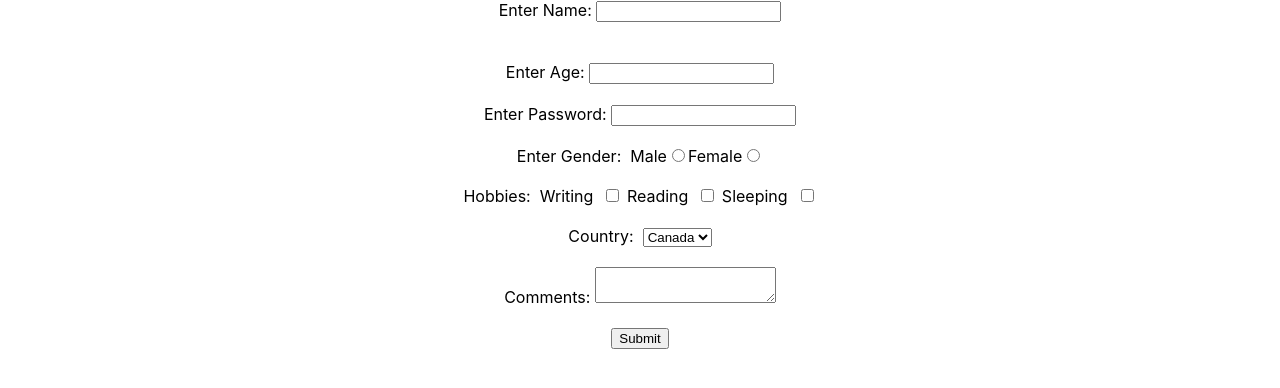
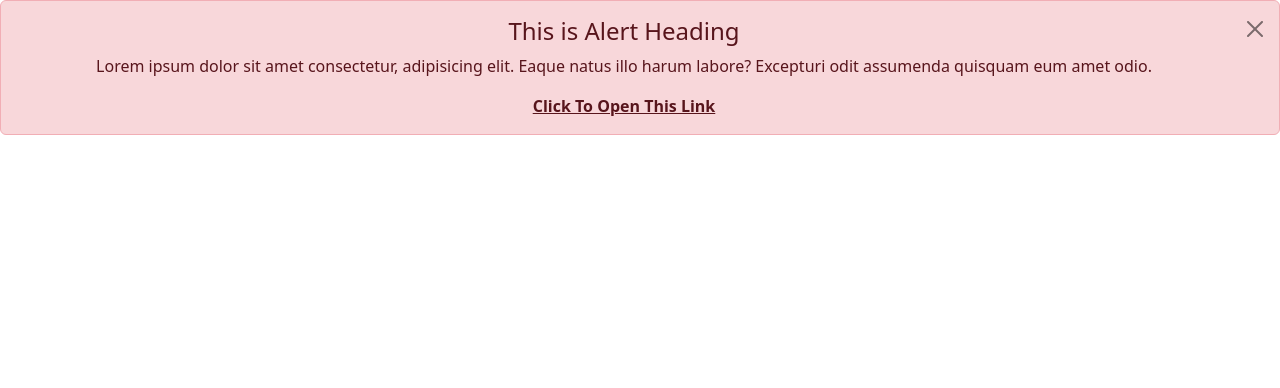
Before and after one commit to riazgul03/ReactJS, a React (Create React App) app in the folder new-app/: page / in a window 1280 px wide. Shown: the top 388 px of the page. Built offline with nearby package versions, Linux system fonts and the light colour scheme.

Commit message:
React-Bootstrap Library In React

```diff
--- a/new-app/package.json
+++ b/new-app/package.json
@@ -6,9 +6,11 @@
     "@testing-library/jest-dom": "^5.17.0",
     "@testing-library/react": "^13.4.0",
     "@testing-library/user-event": "^13.5.0",
+    "bootstrap": "^5.3.3",
     "formik": "^2.4.6",
     "prop-types": "^15.8.1",
     "react": "^18.3.1",
+    "react-bootstrap": "^2.10.4",
     "react-dom": "^18.3.1",
     "react-scripts": "5.0.1",
     "web-vitals": "^2.1.4",
--- a/new-app/src/App.js
+++ b/new-app/src/App.js
@@ -26,6 +26,7 @@ import HookUesRef2 from './HookUesRef2';
 import Validation from './Validation';
 import FormikForm from './FormikForm';
 import FormikForm2 from './FormikForm2';
+import ReactBS from './ReactBS';
 
 // import Comp1 from './Comp1';
 // import Comp2 from './Comp2';
@@ -39,7 +40,7 @@ function App() {
 
   return (
     <div>
-      <FormikForm2/>
+      <ReactBS/>
     </div>
   )
 }
--- /dev/null
+++ b/new-app/src/ReactBS.js
@@ -0,0 +1,63 @@
+import React, { useState } from 'react'
+import { Alert, Button } from 'react-bootstrap'
+import 'bootstrap/dist/css/bootstrap.min.css'
+function ReactBS() {
+    const [Show, setShow] = useState(true)
+    if (Show) {
+        return (
+            <div>
+                <Alert variant='danger' onClose={() => setShow(false)} dismissible>
+                    <Alert.Heading>
+                        This is Alert Heading
+                    </Alert.Heading>
+                    <p>Lorem ipsum dolor sit amet consectetur, adipisicing elit. Eaque natus illo harum labore? Excepturi odit assumenda quisquam eum amet odio.</p>
+                    <Alert.Link>
+                        Click To Open This Link
+                    </Alert.Link>
+                </Alert>
+            </div>
+        )
+    }
+}
+
+export default ReactBS
+
+
+// import React from 'react'
+// import { Alert, Button } from 'react-bootstrap'
+// import 'bootstrap/dist/css/bootstrap.min.css'
+// function ReactBS() {
+//   return (
+//     <div>
+//     <Alert variant='danger'>
+//     <Alert.Heading>
+//         This is Alert Heading
+//     </Alert.Heading>
+//         <p>Lorem ipsum dolor sit amet consectetur, adipisicing elit. Eaque natus illo harum labore? Excepturi odit assumenda quisquam eum amet odio.</p>
+//     <Alert.Link>
+//         Click To Open This Link
+//     </Alert.Link>
+//     </Alert>
+
+//     {/* <Button href='https://www.google.com' variant='danger'>Submit</Button> */}
+
+//     {/* <Button variant='danger'>Submit</Button>
+//     <Button variant='danger' active>Submit</Button>
+//     <Button variant='danger' disabled>Submit</Button> */}
+
+//     {/* <Button variant='danger' size='lg'>Submit</Button>
+//     <Button variant='danger'>Submit</Button>
+//     <Button variant='danger' size='sm'>Submit</Button> */}
+
+//     {/* <Button>Submit</Button>
+//     <Button variant='danger'>Submit</Button>
+//     <Button variant='dark'>Submit</Button>
+//     <Button variant='success'>Submit</Button>
+//     <Button variant='warning'>Submit</Button>
+//     <Button variant='secondary'>Submit</Button> */}
+
+//     </div>
+//   )
+// }
+
+// export default ReactBS
```
Also changed, not shown: 1 other file (tests, documents, lock files or other folders).
